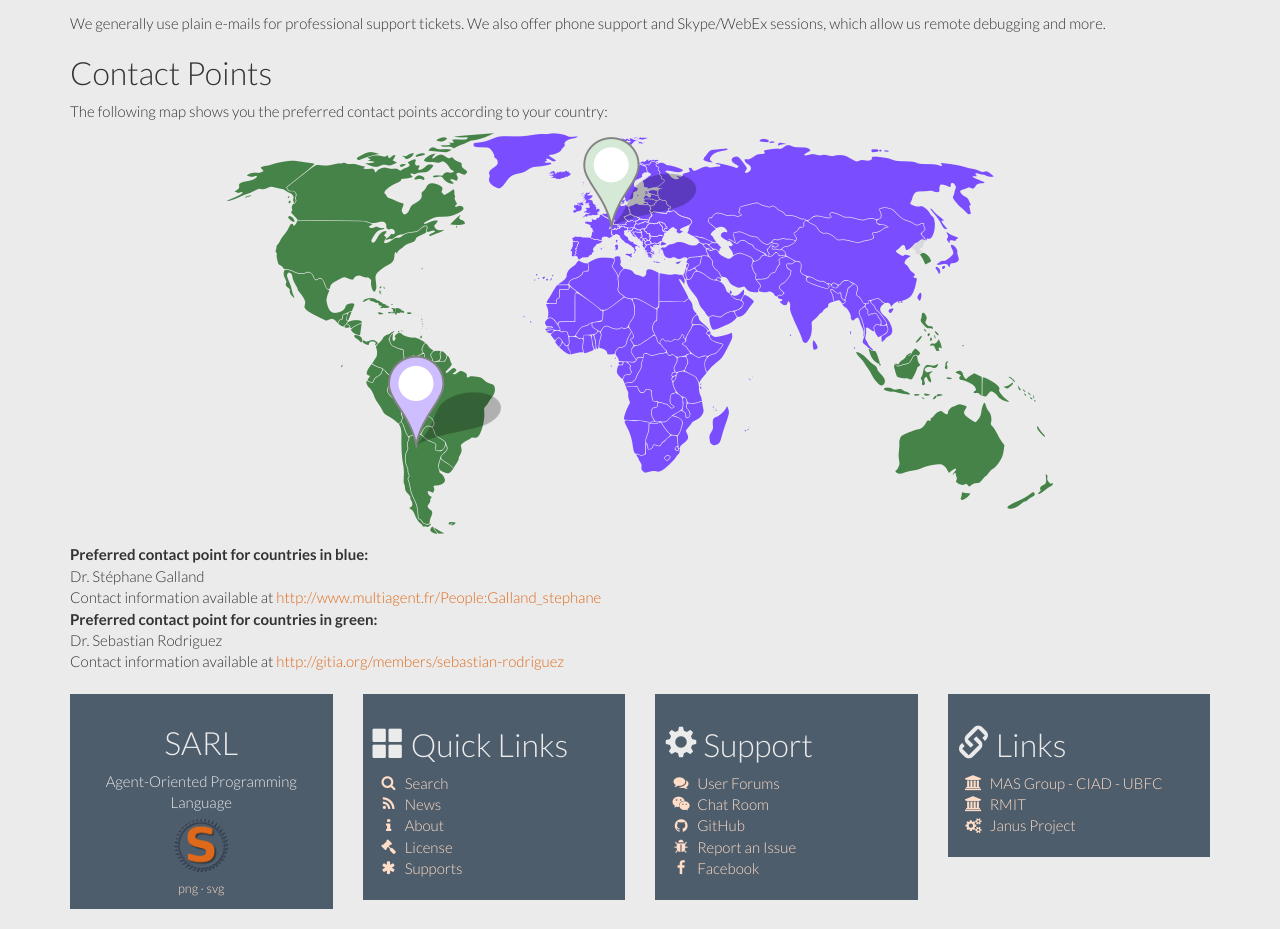
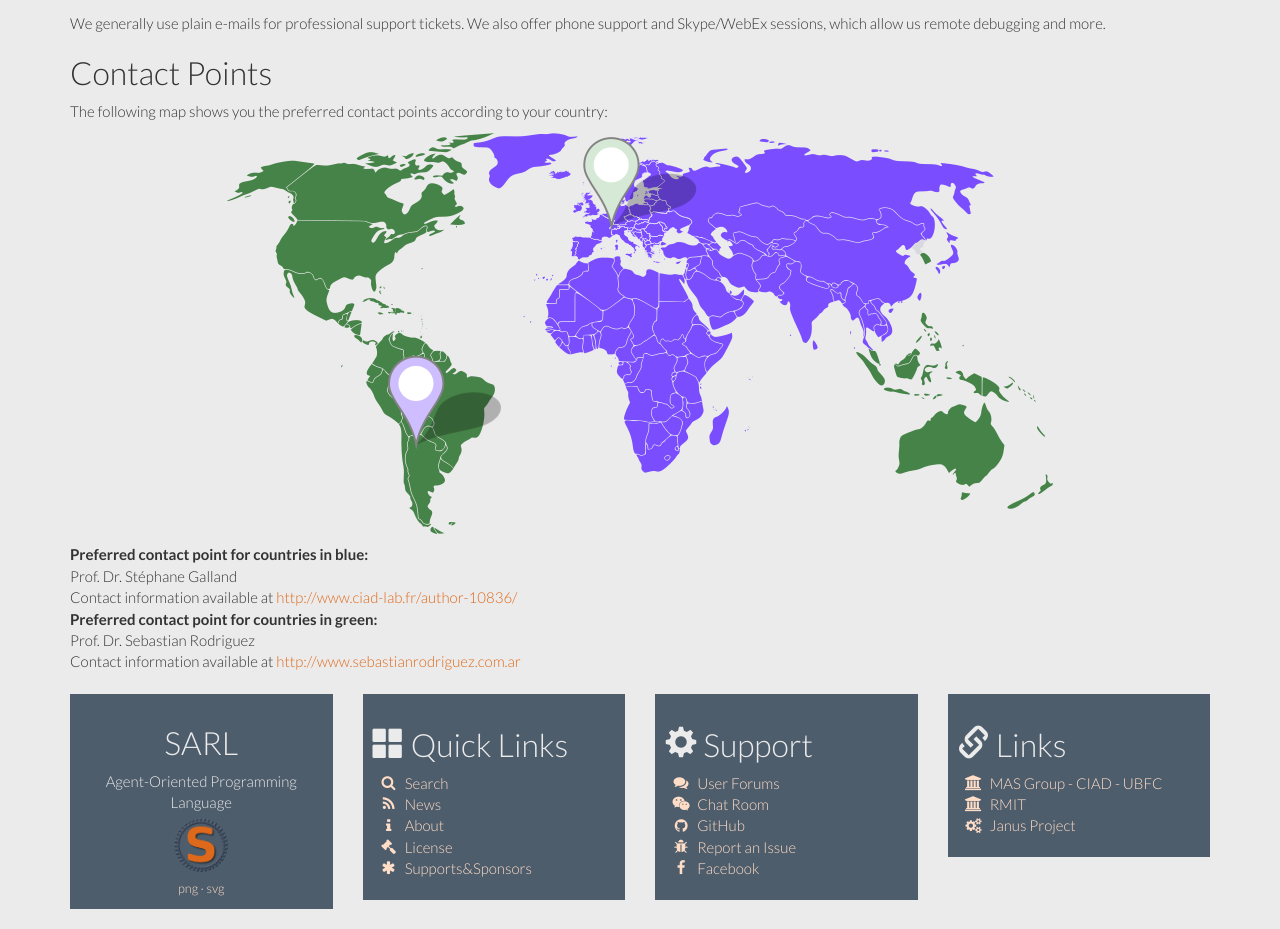
Before and after one commit to sarl/sarl-jekyll-website, a Jekyll site: the page built from community/pros.html, in a window 1280 px wide and 1353 px high. Shown: the part 424-1353 px from the top of the window. Built offline with Jekyll 4.4.1, drawn with Linux system fonts in a browser that asks for light colours; a style sheet for code colours, icons or effects is not loaded.

Commit message:
Fix the contact points.
Signed-off-by: Stéphane Galland <galland@arakhne.org>

```diff
--- a/_includes/footer.html
+++ b/_includes/footer.html
@@ -40,7 +40,7 @@
 		  </li>
 		  <li>
 			<a href="{{ page.relative }}supports/index.html">
-			  <i class="fa-li fa fa-asterisk"></i> Supports
+			  <i class="fa-li fa fa-asterisk"></i> Supports&amp;Sponsors
 			</a>
 		  </li>
       </ul>
--- a/community/pros.html
+++ b/community/pros.html
@@ -28,10 +28,10 @@ title: Professional Support
 
 <p><dl>
 	<dt>Preferred contact point for countries in blue:</dt>
-	<dd>Dr. St&eacute;phane Galland<br/>
-		Contact information available at <a href="http://www.multiagent.fr/People:Galland_stephane">http://www.multiagent.fr/People:Galland_stephane</a></dd>
+	<dd>Prof. Dr. St&eacute;phane Galland<br/>
+		Contact information available at <a href="http://www.ciad-lab.fr/author-10836/">http://www.ciad-lab.fr/author-10836/</a></dd>
 	<dt>Preferred contact point for countries in green:</dt>
-	<dd>Dr. Sebastian Rodriguez<br/>
-		Contact information available at <a href="http://gitia.org/members/sebastian-rodriguez">http://gitia.org/members/sebastian-rodriguez</a><dd>
+	<dd>Prof. Dr. Sebastian Rodriguez<br/>
+		Contact information available at <a href="http://www.sebastianrodriguez.com.ar">http://www.sebastianrodriguez.com.ar</a><dd>
 </dl>
 </p>
```
Also changed, not shown: supports/index.html (+10 -2 lines), images/docs-logo-140.png, images/rbfc.png (added).
